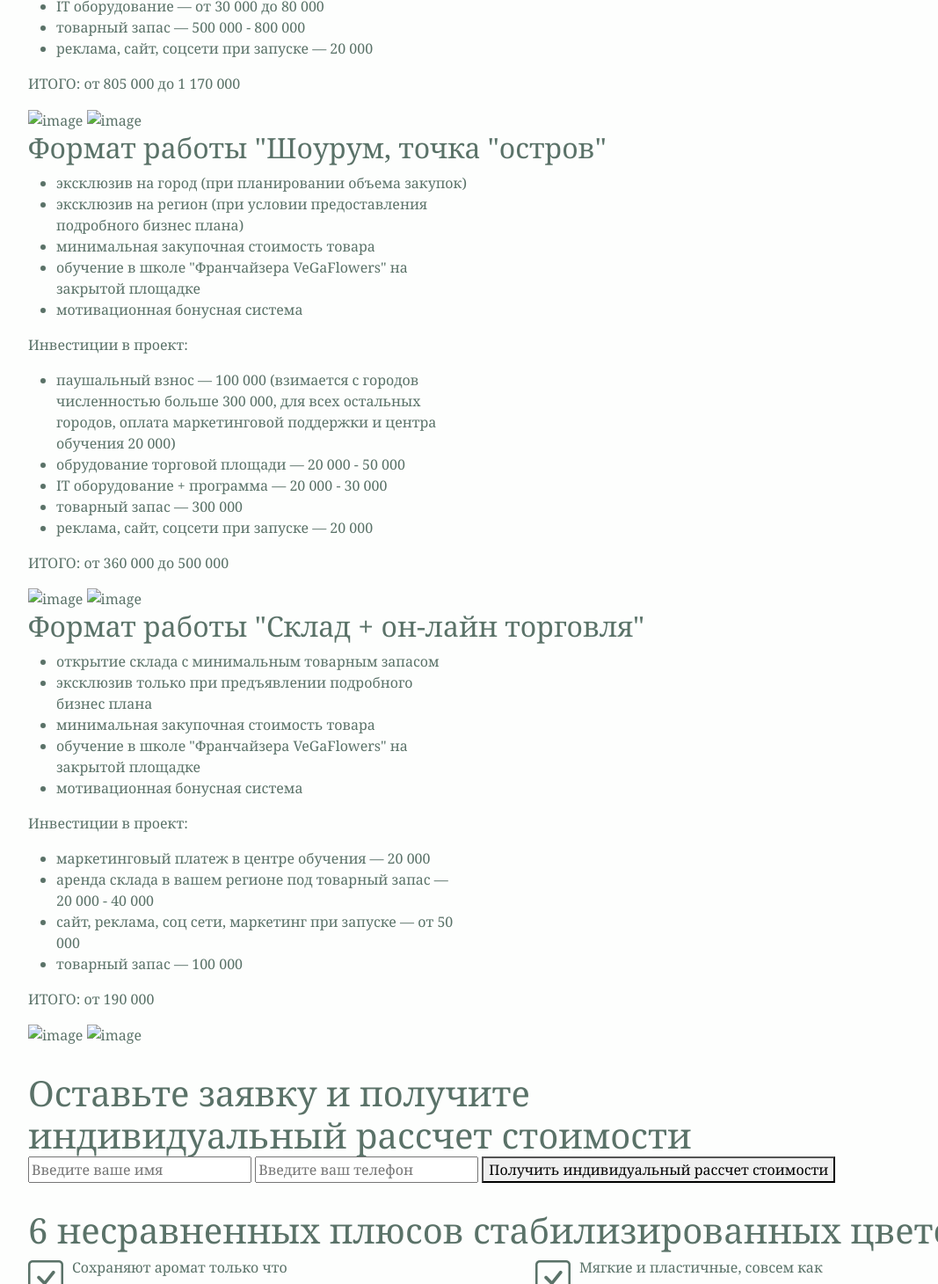
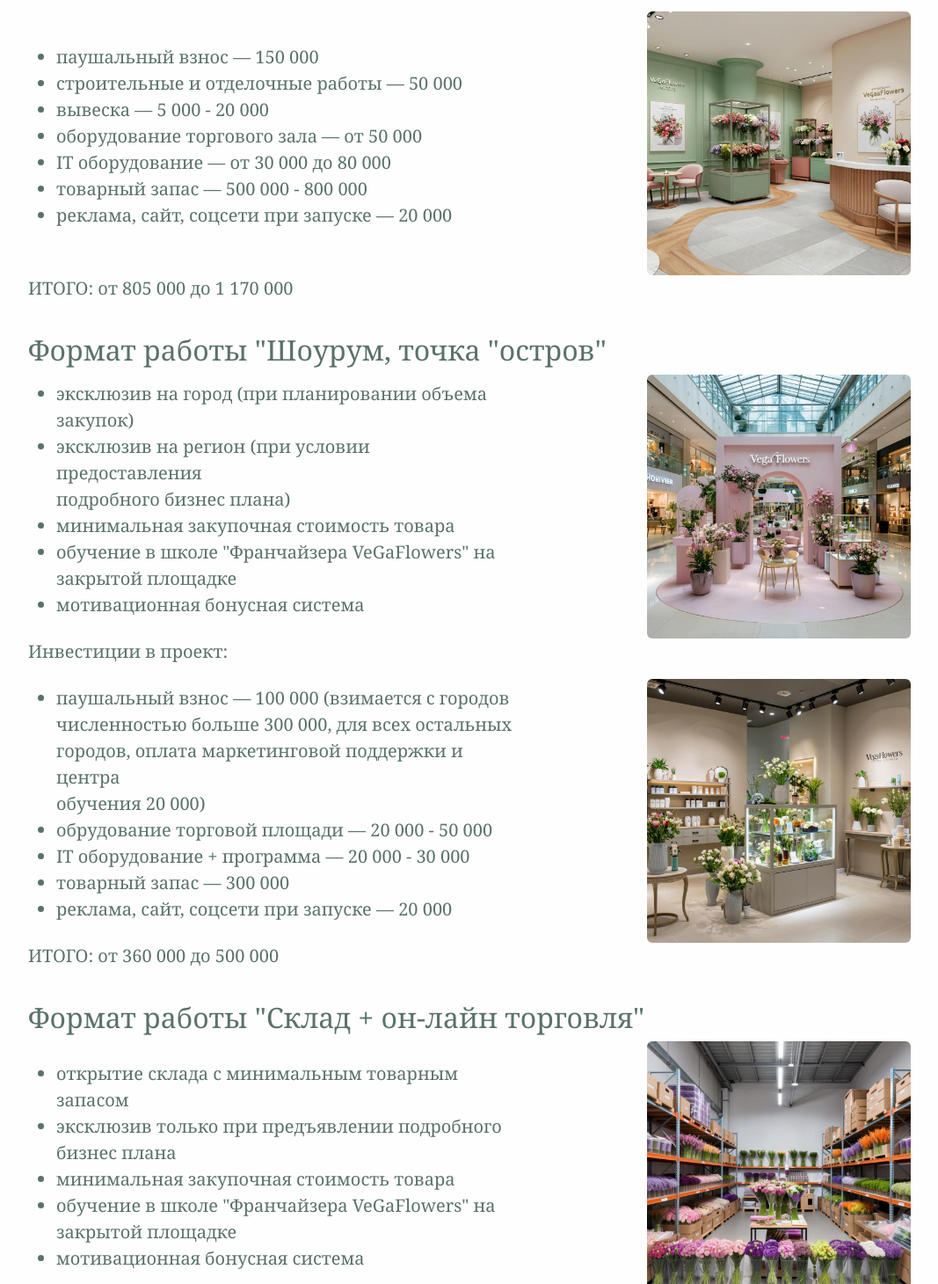
Before and after one commit to YanchikSivova/flowers_business, a plain HTML site: page index.html in a window 1280 px wide. Shown: the part 1340-2800 px from the top of the page at 88% size, without its empty margins (43-1110 px from the left). Drawn offline with nearby package versions, Linux system fonts and the light colour scheme.

Commit message:
feat: options bootstrap add

```diff
--- a/index.html
+++ b/index.html
@@ -36,7 +36,7 @@
                 <li class="inf__list-item">Срок открытия от 2-х недель</li>
                 <li class="inf__list-item">Вас доводят до результата владельцы сети</li>
             </ul>
-            <button class="inf__button" type="button">Узнать подробнее</button>
+            <button type="button" class="btn inf__button" type="button">Узнать подробнее</button>
         </div>
 
         <div class="advantages">
@@ -87,13 +87,14 @@
 
         <div class="options">
             <h1 class="options__header">Выбирайте один из трех вариантов сотруднчества</h1>
-
             <div class="options__first">
-                <div class="options__first-text">
                 <h2 class="options__first-header">Формат работы "Магазин живых цветов Flowers"</h2>
+                <div class="row options__first-row align-items-center">
+                    <div class="col options__first-text">
                         <ul class="options__first-list">
                             <li class="options__first-item">эксклюзив на город</li>
-                        <li class="options__first-item">эксклюзив на регион (при условии предоставления</br>подробного
+                            <li class="options__first-item">эксклюзив на регион (при условии
+                                предоставления</br>подробного
                                 бизнес плана)</li>
                             <li class="options__first-item">открытие фирменного магазина (от 15 до 30 кв м)</li>
                             <li class="options__first-item">минимальная закупочная стоимость товара</li>
@@ -101,7 +102,15 @@
                                 площадке</li>
                             <li class="options__first-item">мотивационная бонусная система</li>
                         </ul>
+                    </div>
+                    <div class="col options__first-img d-flex align-items-center">
+                        <img src="assets/store1.jpg" class="rounded mx-auto d-block img-fluid h-auto"
+                            style="max-height: 300px;" alt="store image">
+                    </div>
+                </div>
                 <p class="options__first-desc">Инвестиции в проект:</p>
+                <div class="row options__first-row align-items-center">
+                    <div class="col options__first-text">
                         <ul class="options__first-list">
                             <li class="options__first-item">паушальный взнос — 150 000</li>
                             <li class="options__first-item">строительные и отделочные работы — 50 000</li>
@@ -111,27 +120,40 @@
                             <li class="options__first-item">товарный запас — 500 000 - 800 000</li>
                             <li class="options__first-item">реклама, сайт, соцсети при запуске — 20 000</li>
                         </ul>
+                    </div>
+                    <div class="col options__first-img d-flex align-items-center">
+                        <img src="assets/store2.jpg" class="rounded mx-auto d-block img-fluid h-auto"
+                            style="max-height: 300px;" alt="store image">
+                    </div>
+                </div>
                 <p class="options__first-desc">ИТОГО: от 805 000 до 1 170 000</p>
-                </div>
-                <div class="options__first-gallery">
-                    <img class="options__first-img" src="/" alt="image">
-                    <img class="options__first-img" src="/" alt="image">
-                </div>
             </div>
 
             <div class="options__second">
-                <div class="options__second-text">
                 <h2 class="options__second-header">Формат работы "Шоурум, точка "остров"</h2>
+                <div class="row options__second-row align-items-center">
+                    <div class="col options__second-text">
                         <ul class="options__second-list">
-                        <li class="options__second-item">эксклюзив на город (при планировании объема закупок)</li>
-                        <li class="options__second-item">эксклюзив на регион (при условии предоставления</br>подробного
+                            <li class="options__second-item">эксклюзив на город (при планировании объема закупок)
+                            </li>
+                            <li class="options__second-item">эксклюзив на регион (при условии
+                                предоставления</br>подробного
                                 бизнес плана)</li>
                             <li class="options__second-item">минимальная закупочная стоимость товара</li>
-                        <li class="options__second-item">обучение в школе "Франчайзера VeGaFlowers" на</br>закрытой
+                            <li class="options__second-item">обучение в школе "Франчайзера VeGaFlowers"
+                                на</br>закрытой
                                 площадке</li>
                             <li class="options__second-item">мотивационная бонусная система</li>
                         </ul>
+                    </div>
+                    <div class="col options__second-img d-flex align-items-center">
+                        <img src="assets/island1.jpg" class="rounded mx-auto d-block img-fluid h-auto"
+                            style="max-height: 300px;" alt="store image">
+                    </div>
+                </div>
                 <p class="options__second-desc">Инвестиции в проект:</p>
+                <div class="row options__second-row align-items-center">
+                    <div class="col options__second-text">
                         <ul class="options__second-list">
                             <li class="options__second-item">паушальный взнос — 100 000 (взимается с
                                 городов</br>численностью больше 300 000, для всех остальных</br>городов, оплата
@@ -141,57 +163,76 @@
                             <li class="options__second-item">товарный запас — 300 000</li>
                             <li class="options__second-item">реклама, сайт, соцсети при запуске — 20 000</li>
                         </ul>
+                    </div>
+                    <div class="col options__second-img d-flex align-items-center">
+                        <img src="assets/island2.jpg" class="rounded mx-auto d-block img-fluid h-auto"
+                            style="max-height: 300px;" alt="store image">
+                    </div>
+                </div>
                 <p class="options__second-desc">ИТОГО: от 360 000 до 500 000</p>
-                </div>
-                <div class="options__second-gallery">
-                    <img class="options__second-img" src="/" alt="image">
-                    <img class="options__second-img" src="/" alt="image">
-                </div>
             </div>
 
             <div class="options__third">
-                <div class="options__third-text">
                 <h2 class="options__third-header">Формат работы "Склад + он-лайн торговля"</h2>
+                <div class="row options__third-row align-items-center">
+                    <div class="col options__third-text">
                         <ul class="options__third-list">
                             <li class="options__third-item">открытие склада с минимальным товарным запасом</li>
-                        <li class="options__third-item">эксклюзив только при предъявлении подробного</br>бизнес плана
+                            <li class="options__third-item">эксклюзив только при предъявлении
+                                подробного</br>бизнес
+                                плана
                             </li>
                             <li class="options__third-item">минимальная закупочная стоимость товара</li>
-                        <li class="options__third-item">обучение в школе "Франчайзера VeGaFlowers" на</br>закрытой
+                            <li class="options__third-item">обучение в школе "Франчайзера VeGaFlowers"
+                                на</br>закрытой
                                 площадке</li>
                             <li class="options__third-item">мотивационная бонусная система</li>
                         </ul>
+                    </div>
+                    <div class="col options__third-img d-flex align-items-center">
+                        <img src="assets/storage1.jpg" class="rounded mx-auto d-block img-fluid h-auto"
+                            style="max-height: 300px;" alt="store image">
+                    </div>
+                </div>
                 <p class="options__third-desc">Инвестиции в проект:</p>
+                <div class="row options__third-row align-items-center">
+                    <div class="col options__third-text">
                         <ul class="options__third-list">
                             <li class="options__third-item">маркетинговый платеж в центре обучения — 20 000</li>
-                        <li class="options__third-item">аренда склада в вашем регионе под товарный запас —</br>20 000 -
+                            <li class="options__third-item">аренда склада в вашем регионе под товарный запас
+                                —</br>20
+                                000 -
                                 40 000</li>
-                        <li class="options__third-item">сайт, реклама, соц сети, маркетинг при запуске — от 50</br>000
+                            <li class="options__third-item">сайт, реклама, соц сети, маркетинг при запуске — от
+                                50</br>000
                             </li>
                             <li class="options__third-item">товарный запас — 100 000</li>
                         </ul>
+                    </div>
+                    <div class="col options__third-img d-flex align-items-center">
+                        <img src="assets/storage2.jpg" class="rounded mx-auto d-block img-fluid h-auto"
+                            style="max-height: 300px;" alt="store image">
+                    </div>
+                </div>
                 <p class="options__third-desc">ИТОГО: от 190 000</p>
-                </div>
-                <div class="options__third-gallery">
-                    <img class="options__third-img" src="/" alt="image">
-                    <img class="options__third-img" src="/" alt="image">
-                </div>
             </div>
         </div>
 
         <div class="apply">
-            <h1 class="apply__header">Оставьте заявку и получите</br>индивидуальный рассчет стоимости</h1>
+            <h1 class="apply__header">Оставьте заявку и получите</br>индивидуальный рассчет стоимости
+            </h1>
             <div class="apply__form">
                 <input class="name__input" name="name" type="text" required minlength="2" autocomplete="given-name"
                     placeholder="Введите ваше имя">
                 <input class="phone__input" name="phone" type="tel" inputmode="tel" autocomplete="tel"
                     placeholder="Введите ваш телефон" required pattern="^\+7 \(\d{3}\) \d{3}-\d{2}-\d{2}$">
-                <button class="apply__button" type="button">Получить индивидуальный рассчет стоимости</button>
+                <button class="apply__button" type="button">Получить индивидуальный рассчет
+                    стоимости</button>
             </div>
         </div>
 
         <div class=pros style="padding: 15px 0;"">
-            <h1 class="pros__header">6 несравненных плюсов стабилизированных цветов</h1>
+            <h1 class=" pros__header">6 несравненных плюсов стабилизированных цветов</h1>
 
             <div class="row pros__row">
                 <div class="col pros__item">
@@ -228,8 +269,10 @@
         </div>
 
         <div class="manager">
-            <h1 class="manager__header">Для открытия франшизы за вами</br>закрепляется индивидуальный менеджер</h1>
-            <p class="manager__text">Познакомьтесь со своими будущими партнерами, которые за руку доведут вас
+            <h1 class="manager__header">Для открытия франшизы за вами</br>закрепляется индивидуальный
+                менеджер</h1>
+            <p class="manager__text">Познакомьтесь со своими будущими партнерами, которые за руку
+                доведут вас
                 до</br>магазина с оборотом 2 000 000 руб в месяц</p>
             <div id="carouselExample" class="carousel slide" data-bs-ride="carousel" style="width: 18rem;">
                 <div class="carousel-inner">
@@ -279,7 +322,8 @@
 
         <div class="contract">
             <div class="contract__text">
-                <h1 class="contract__header">Посмотрите договор, в котором</br>прописаны Ваши гарантии</h1>
+                <h1 class="contract__header">Посмотрите договор, в котором</br>прописаны Ваши гарантии
+                </h1>
                 <p class="contract__list-header">Мы предоставляем гарантию на:</p>
                 <ul class="contract__list">
                     <li class="contract__list-item">продукцию</li>
@@ -298,24 +342,29 @@
                 <div class="col job-advantages__item">
                     <i class="bi bi-mortarboard-fill" style="color: #97c7fc;"></i>
                     <!-- #061084 -->
-                    <p class="job-advantages__text">Доступ к онлайн школе франчайзера, с более</br>чем 20 урокам</p>
+                    <p class="job-advantages__text">Доступ к онлайн школе франчайзера, с более</br>чем
+                        20 урокам</p>
                 </div>
                 <div class="col job-advantages__item">
                     <i class="bi bi-box-seam-fill" style="color: #fac47a;"></i>
                     <!-- #ffd194 -->
-                    <p class="job-advantages__text">Аренда склада в вашем регионе под</br>товарный запас</p>
+                    <p class="job-advantages__text">Аренда склада в вашем регионе под</br>товарный запас
+                    </p>
                 </div>
             </div>
 
             <div class="row job-advantages__row">
                 <div class="col job-advantages__item">
                     <i class="bi bi-megaphone-fill" style="color:#e5a4e1 ;"></i>
-                    <p class="job-advantages__text">Маркетинг при запуске, реклама на сайте</br>и в социальных сетях</p>
+                    <p class="job-advantages__text">Маркетинг при запуске, реклама на сайте</br>и в
+                        социальных сетях
+                    </p>
                 </div>
                 <div class="col job-advantages__item">
                     <i class="bi bi-star-fill" style="color: #ffe885;"></i>
                     <!-- #f7cd1a -->
-                    <p class="job-advantages__text">Эксклюзивные права на франшизу в вашем</br>городе\регионе</p>
+                    <p class="job-advantages__text">Эксклюзивные права на франшизу в
+                        вашем</br>городе\регионе</p>
                 </div>
             </div>
 
@@ -343,7 +392,9 @@
         </div>
 
         <div class="certificate">
-            <h1 class="certificate__header">Занимаемся цветочным бизнесом более 15 лет и</br>гордимся своей репутацией
+            <h1 class="certificate__header">Занимаемся цветочным бизнесом более 15 лет и</br>гордимся
+                своей
+                репутацией
             </h1>
             <div class="row certificate_container">
                 <div class="col certificate__item">
@@ -362,7 +413,8 @@
         </div>
 
         <div class="comments">
-            <h1 class="comments__header">Flowers в социальных сетях, почитайте</br>отзывы наших реальных клиентов</br>
+            <h1 class="comments__header">Flowers в социальных сетях, почитайте</br>отзывы наших реальных
+                клиентов</br>
             </h1>
             <p class="comments__text">Более 1111 подписчиков в соц сетях в ВК и Инстаграм</p>
             <div class="comments__container">
@@ -392,7 +444,8 @@
 
                 <div class="accordion-item">
                     <h2 class="accordion-header">
-                        <button class="accordion-button collapsed" type="button" data-bs-toggle="collapse" data-bs-target="#collapseTwo" aria-expanded="false" aria-controls="collapseTwo">
+                        <button class="accordion-button collapsed" type="button" data-bs-toggle="collapse"
+                            data-bs-target="#collapseTwo" aria-expanded="false" aria-controls="collapseTwo">
                             Вопрос 2
                         </button>
                     </h2>
@@ -405,7 +458,8 @@
 
                 <div class="accordion-item">
                     <h2 class="accordion-header">
-                        <button class="accordion-button collapsed" type="button" data-bs-toggle="collapse" data-bs-target="#collapseThree" aria-expanded="false" aria-controls="collapseThree">
+                        <button class="accordion-button collapsed" type="button" data-bs-toggle="collapse"
+                            data-bs-target="#collapseThree" aria-expanded="false" aria-controls="collapseThree">
                             Вопрос 3
                         </button>
                     </h2>
@@ -418,7 +472,8 @@
 
                 <div class="accordion-item">
                     <h2 class="accordion-header">
-                        <button class="accordion-button collapsed" type="button" data-bs-toggle="collapse" data-bs-target="#collapseFour" aria-expanded="false" aria-controls="collapseFour">
+                        <button class="accordion-button collapsed" type="button" data-bs-toggle="collapse"
+                            data-bs-target="#collapseFour" aria-expanded="false" aria-controls="collapseFour">
                             Вопрос 4
                         </button>
                     </h2>
@@ -431,7 +486,8 @@
 
                 <div class="accordion-item">
                     <h2 class="accordion-header">
-                        <button class="accordion-button collapsed" type="button" data-bs-toggle="collapse" data-bs-target="#collapseFive" aria-expanded="false" aria-controls="collapseFive">
+                        <button class="accordion-button collapsed" type="button" data-bs-toggle="collapse"
+                            data-bs-target="#collapseFive" aria-expanded="false" aria-controls="collapseFive">
                             Вопрос 5
                         </button>
                     </h2>
@@ -444,7 +500,8 @@
 
                 <div class="accordion-item">
                     <h2 class="accordion-header">
-                        <button class="accordion-button collapsed" type="button" data-bs-toggle="collapse" data-bs-target="#collapseSix" aria-expanded="false" aria-controls="collapseSix">
+                        <button class="accordion-button collapsed" type="button" data-bs-toggle="collapse"
+                            data-bs-target="#collapseSix" aria-expanded="false" aria-controls="collapseSix">
                             Вопрос 6
                         </button>
                     </h2>
@@ -460,7 +517,8 @@
 
         <div class="question-apply">
             <h1 class="question-apply__header">Остались вопросы?</h1>
-            <p class="question-apply__text">Задайте их прямо сейчас и получите консультацию в течение 15 мин</p>
+            <p class="question-apply__text">Задайте их прямо сейчас и получите консультацию в течение 15
+                мин</p>
             <input class="question-apply__input" name="question" type="text" placeholder="Введите вопрос" required>
             <input class="question-apply__phone-input" name="phone" type="tel" inputmode="tel" autocomplete="tel"
                 placeholder="Введите ваш телефон" required pattern="^\+7 \(\d{3}\) \d{3}-\d{2}-\d{2}$">
--- a/styles.css
+++ b/styles.css
@@ -142,7 +142,8 @@ body{
     font-size: 40px;
 }
 
-.inf__list-item{
+.inf__list-item,
+.advantages__text{
     font-size: 20px;
 }
 
@@ -166,6 +167,23 @@ body{
     outline-offset: 1px;
 }
 
+.options__first-list,
+.options__first-desc,
+.options__second-list,
+.options__second-desc,
+.options__third-list,
+.options__third-desc{
+    font-size: 20px;
+}
+ .options__first,
+ .options__second{
+    padding: 10px 0;
+ }
+
+ .options__third{
+  padding-top: 10px;
+ }
+
 .phone-apply{
     padding-top:100px;
     margin-top: -100px;
@@ -174,6 +192,7 @@ body{
 .advantages__table th,
 .advantages__table td{
     vertical-align: middle;
+    color: var(--color-fg);
 }
 
 .advantages__table tbody tr:last-child{
```
Also changed, not shown: assets/island1.jpg (added), assets/island2.jpg (added), assets/storage1.jpg (added), assets/storage2.jpg (added), assets/store1.jpg (added), assets/store2.jpg (added). Lines whose indentation alone changed are shown as unchanged.
